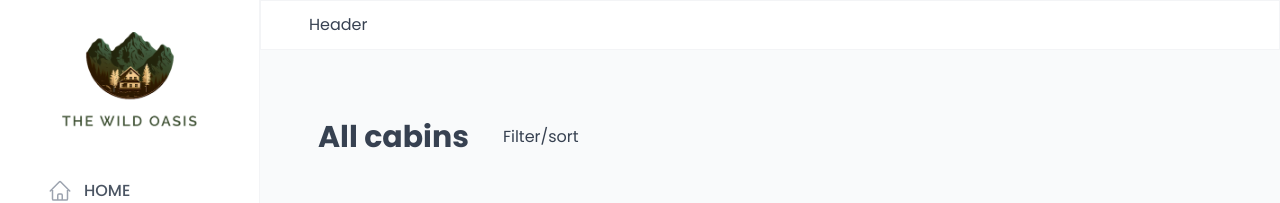
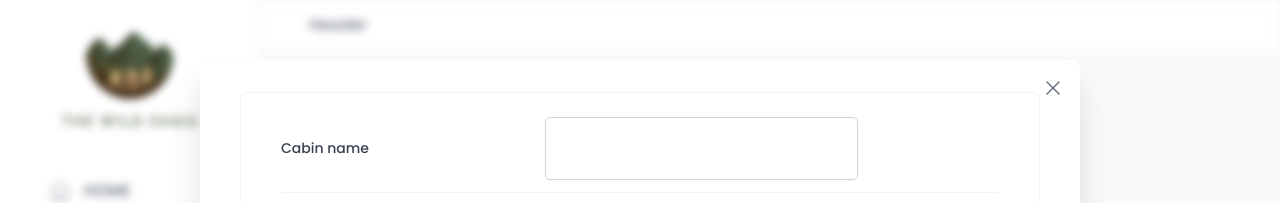
Before and after one commit to Mzandii/Hotel_project, a React (Vite) app: page /Cabins in a window 1280 px wide. Both pictures are taken after a click on the button "Add New Cabin". Shown: the top 203 px of the page. Built offline with nearby package versions, Linux system fonts and the light colour scheme; no server answers; the database is empty; a web font is replaced by a local one.

Commit message:
set up a modal component on top of cabins component

```diff
--- a/src/App.tsx
+++ b/src/App.tsx
@@ -15,11 +15,10 @@ const App = () => {
   return (
     <>
       <ToastContainer />
-
       <GlobalStyles />
       <BrowserRouter>
         <Routes>
-          <Route element={<AppLayout />}>
+          <Route path="/" element={<AppLayout />}>
             <Route index element={<Navigate replace to="dashboard" />} />
             <Route path="Users" element={<Users />} />
             <Route path="Account" element={<Account />} />
--- /dev/null
+++ b/src/features/cabins/AddCabin.tsx
@@ -0,0 +1,23 @@
+import { useState } from "react";
+import Button from "../../ui/Button";
+import Modal from "../../ui/Modal";
+import CreateCabinForm from "./CreateCabinForm";
+
+const AddCabin = () => {
+  const [isOpenModel, setIsOpenModel] = useState(false);
+
+  return (
+    <>
+      <Button onClick={() => setIsOpenModel((show) => !show)}>
+        {isOpenModel ? "Hide the Form" : "Add New Cabin"}
+      </Button>
+      {isOpenModel && (
+        <Modal onClose={() => setIsOpenModel(false)}>
+          <CreateCabinForm onCloseForm={() => setIsOpenModel(false)} />
+        </Modal>
+      )}
+    </>
+  );
+};
+
+export default AddCabin;
--- a/src/features/cabins/CreateCabinForm.tsx
+++ b/src/features/cabins/CreateCabinForm.tsx
@@ -1,6 +1,4 @@
 import { useForm, type SubmitHandler } from "react-hook-form";
-import { useQueryClient, useMutation } from "@tanstack/react-query";
-import { toast } from "react-toastify";
 import { z } from "zod";
 import { zodResolver } from "@hookform/resolvers/zod";
 import styled from "styled-components";
@@ -9,7 +7,6 @@ import Form from "../../ui/Form";
 import Button from "../../ui/Button";
 import FileInput from "../../ui/FileInput";
 import Textarea from "../../ui/Textarea";
-import { createEditCabin } from "../../services/apiCabins";
 import { useCreateCabinHook } from "./useCreateCabinForm";
 
 // ============================================
@@ -117,7 +114,7 @@ function CreateCabinForm({
   //   },
   // });
 
-  const { submitCabin, isLoading } = useCreateCabinHook(isEditSession);
+  const { submitCabin, isLoading } = useCreateCabinHook();
 
   const onSubmit: SubmitHandler<z.infer<typeof formSchema>> = (data) => {
     submitCabin(
@@ -133,7 +130,10 @@ function CreateCabinForm({
   };
 
   return (
-    <Form onSubmit={handleSubmit(onSubmit)}>
+    <Form
+      $type={onCloseForm ? "modal" : "regular"}
+      onSubmit={handleSubmit(onSubmit)}
+    >
       <FormRow>
         <Label htmlFor="name">Cabin name</Label>
         <Input type="text" id="name" {...register("name")} />
--- a/src/pages/Cabins.tsx
+++ b/src/pages/Cabins.tsx
@@ -1,13 +1,10 @@
 import Heading from "../ui/Heading";
 import Row from "../ui/Row";
 import CabinTable from "../features/cabins/CabinTable";
-import CreateCabinForm from "../features/cabins/CreateCabinForm";
-import Button from "../ui/Button";
-import { useState } from "react";
+
+import AddCabin from "../features/cabins/AddCabin";
 
 function Cabins() {
-  const [showForm, setShowForm] = useState(false);
-
   return (
     <>
       <Row type="horizontal">
@@ -16,10 +13,7 @@ function Cabins() {
       </Row>
       <Row>
         <CabinTable />
-        <Button onClick={() => setShowForm((show) => !show)}>
-          {showForm ? "Hide the Form" : "Add New Cabin"}
-        </Button>
-        {showForm && <CreateCabinForm onCloseForm={() => setShowForm(false)} />}
+        <AddCabin />
       </Row>
     </>
   );
--- a/src/ui/AppLayout.tsx
+++ b/src/ui/AppLayout.tsx
@@ -6,7 +6,6 @@ import styled from "styled-components";
 const StyledAppLayout = styled.div`
   display: grid;
   grid-template-columns: 26rem 1fr;
-
   grid-template-rows: auto 1fr;
   height: 100vh;
 `;
--- a/src/ui/Form.tsx
+++ b/src/ui/Form.tsx
@@ -1,19 +1,17 @@
 import styled, { css } from "styled-components";
 
-const Form = styled.form`
+const Form = styled.form<{ $type?: "modal" | "regular" }>`
   ${(props) =>
-    props.type !== "modal" &&
+    props.$type !== "regular" &&
     css`
       padding: 2.4rem 4rem;
-
-      /* Box */
       background-color: var(--color-grey-0);
       border: 1px solid var(--color-grey-100);
       border-radius: var(--border-radius-md);
     `}
 
   ${(props) =>
-    props.type === "modal" &&
+    props.$type === "modal" &&
     css`
       width: 80rem;
     `}
@@ -22,4 +20,8 @@ const Form = styled.form`
   font-size: 1.4rem;
 `;
 
+Form.defaultProps = {
+  $type: "regular",
+};
+
 export default Form;
--- a/src/ui/Modal.tsx
+++ b/src/ui/Modal.tsx
@@ -1,3 +1,5 @@
+import { HiXMark } from "react-icons/hi2";
+import { createPortal } from "react-dom";
 import styled from "styled-components";
 
 const StyledModal = styled.div`
@@ -48,3 +50,19 @@ const Button = styled.button`
     color: var(--color-grey-500);
   }
 `;
+
+const Modal = ({ children, onClose }) => {
+  return createPortal(
+    <Overlay>
+      <StyledModal>
+        <Button onClick={() => onClose()}>
+          <HiXMark />
+        </Button>
+        <div> {children} </div>
+      </StyledModal>
+    </Overlay>,
+    document.body,
+  );
+};
+
+export default Modal;
```
